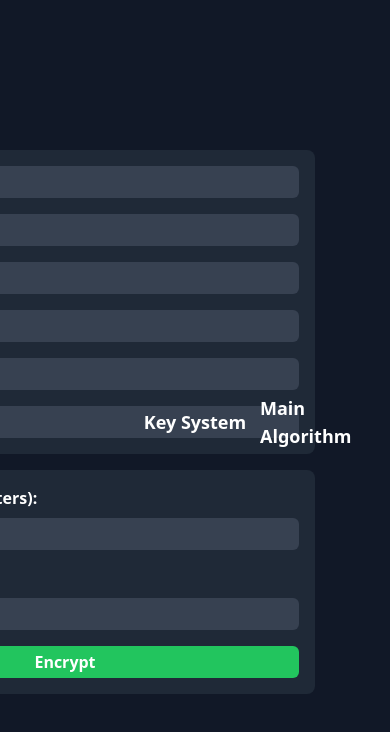
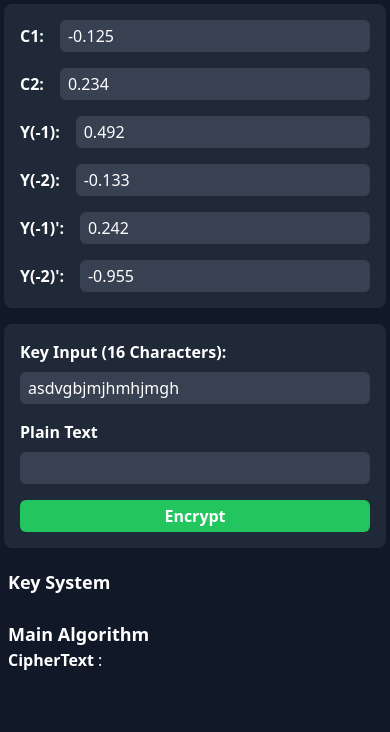
Before and after one commit to Blizzard4E/key-encrypt-decrypt, a SvelteKit app: page / in a window 390 px wide. Shown: the top 732 px of the page. Built offline with nearby package versions, Linux system fonts and the light colour scheme.

Commit message:
mobile support

```diff
--- a/src/routes/+page.svelte
+++ b/src/routes/+page.svelte
@@ -24,6 +24,7 @@
 
     function encrypt() {
         keyResults = [];
+        cipherText = "";
         if (key.length < 16) {
             keyError = true;
             return;
@@ -59,12 +60,14 @@
     }
 </script>
 
-<div class="w-full h-[100vh] bg-gray-900">
-    <main class="container m-auto grid grid-cols-3 place-items-center h-full">
-        <div class="grid gap-4">
+<div class="w-full min-h-[100vh] bg-gray-900">
+    <main
+        class="p-1 md:p-4 container m-auto grid xl:grid-cols-3 lg:grid-cols-2 grid-cols-1 md:grid-cols-2 place-items-center h-full gap-4"
+    >
+        <div class="grid gap-4 w-full">
             <form
                 action=""
-                class="bg-gray-800 text-white rounded-lg p-4 w-[500px] grid gap-4"
+                class="bg-gray-800 text-white rounded-lg p-4 w-full grid gap-4"
             >
                 <div class="flex gap-4 items-center">
                     <h3 class="font-bold">C1:</h3>
@@ -123,7 +126,7 @@
             </form>
             <form
                 action=""
-                class="bg-gray-800 text-white rounded-lg p-4 w-[500px] grid gap-4"
+                class="bg-gray-800 text-white rounded-lg p-4 w-full grid gap-4"
             >
                 <div>
                     <h3 class="font-bold">Key Input (16 Characters):</h3>
@@ -155,7 +158,7 @@
                 </button>
             </form>
         </div>
-        <section>
+        <section class="w-full p-1">
             <h1 class="font-bold text-lg text-white">Key System</h1>
             {#each Array(keyResults.length) as _, i}
                 {#if i == 14}
@@ -174,9 +177,12 @@
                 {/if}
             {/each}
         </section>
-        <section>
+        <section class="w-full p-1">
             <h1 class="font-bold text-lg text-white">Main Algorithm</h1>
-            <h2 class="text-white font-bold">{cipherText}</h2>
+            <h2 class="text-white">
+                <span class="font-bold">CipherText</span>
+                : {cipherText}
+            </h2>
         </section>
     </main>
 </div>
```
